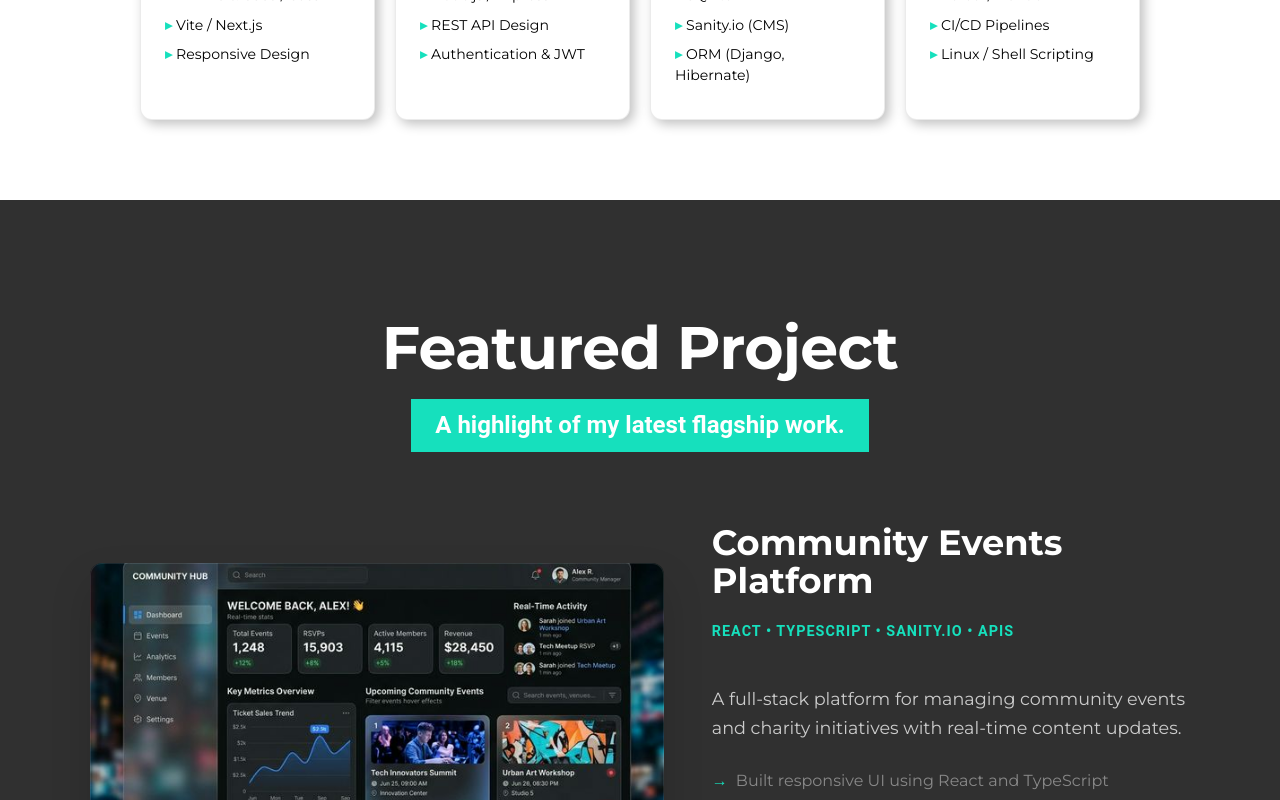
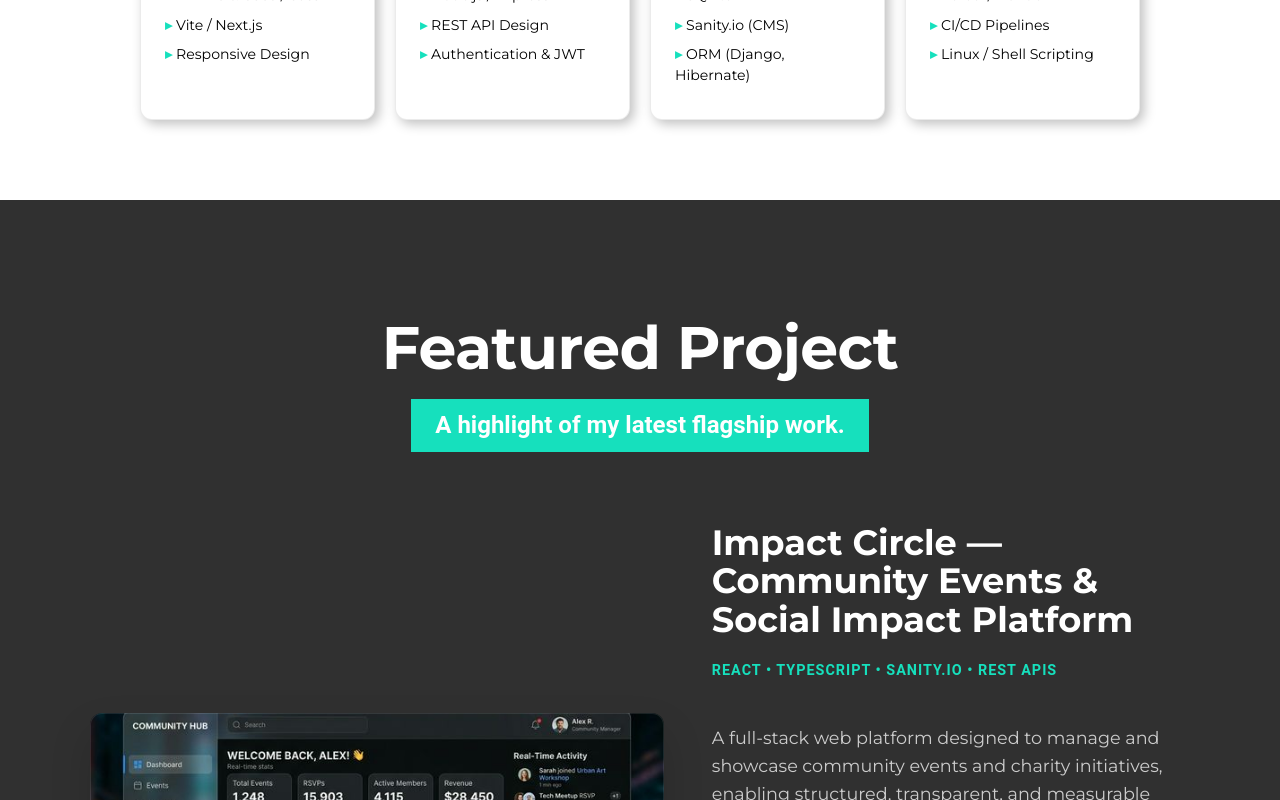
Before and after one commit to Albieo/web-portfolio, a React (Vite) app: page / in a window 1280 px wide. Shown: the part 2000-2800 px from the top of the page. Built offline with nearby package versions, Linux system fonts and the light colour scheme.

Commit message:
feat: update project details and feature list for Impact Circle platform

```diff
--- a/src/components/organisms/featured-project/FeaturedProject.tsx
+++ b/src/components/organisms/featured-project/FeaturedProject.tsx
@@ -21,19 +21,20 @@ const FeaturedProject = () => {
           </div>
 
           <div className="featured-project__info">
-            <h3 className="featured-project__title">Community Events Platform</h3>
-            <p className="featured-project__stack">React • TypeScript • Sanity.io • APIs</p>
+            <h3 className="featured-project__title">Impact Circle — Community Events & Social Impact Platform</h3>
+            <p className="featured-project__stack">React • TypeScript • Sanity.io • REST APIs</p>
 
             <div className="featured-project__description">
               <p>
-                A full-stack platform for managing community events and charity initiatives with
-                real-time content updates.
+                A full-stack web platform designed to manage and showcase community events and charity initiatives, enabling structured, transparent, and measurable social impact.
               </p>
 
               <ul className="featured-project__list">
-                <li>Built responsive UI using React and TypeScript</li>
-                <li>Integrated Sanity CMS for dynamic content</li>
-                <li>Implemented API-driven architecture</li>
+                <li>Developed a responsive and user-friendly frontend using React and TypeScript</li>
+                <li>Integrated Sanity.io headless CMS to enable dynamic, real-time content management</li>
+                <li>Implemented GROQ queries and API-driven data fetching for efficient content delivery</li>
+                <li>Designed reusable and scalable UI components for maintainability and performance</li>
+                <li>Built a centralized platform to improve visibility and accessibility of community initiatives</li>
               </ul>
             </div>
 
```
